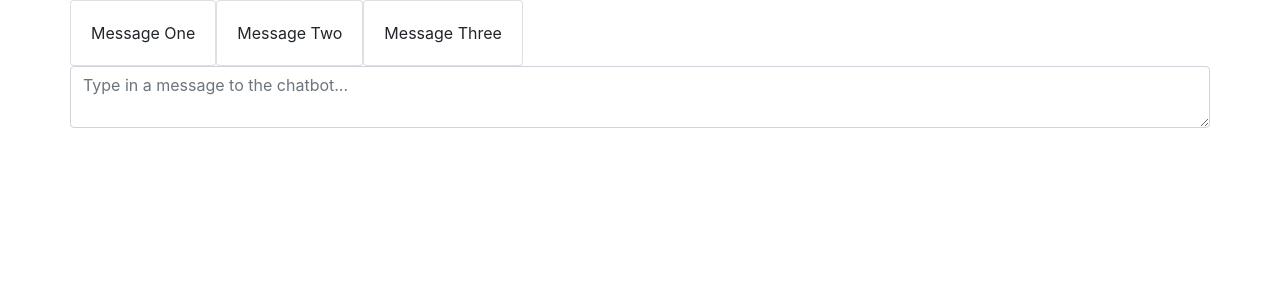
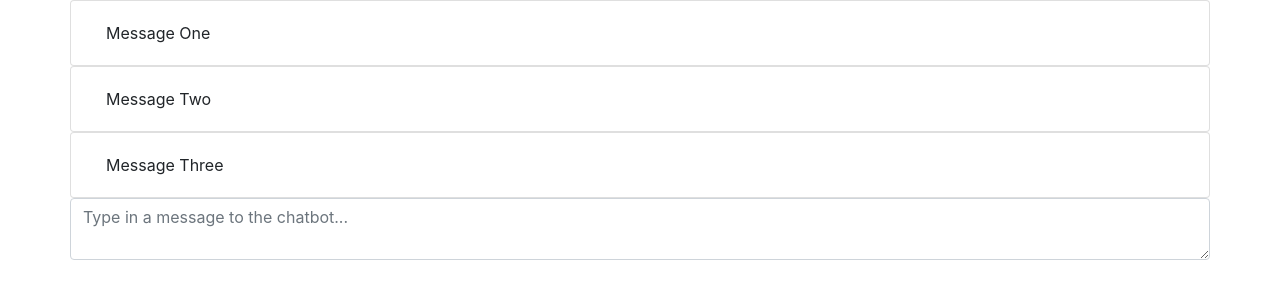
Before and after one commit to sam-thecoder/django-chat, a Django app: page / in a window 1280 px wide. Shown: the part 56-356 px from the top of the page. Run offline with Django 3.2, Linux system fonts and the light colour scheme; some libraries are stand-ins or nearby versions.

Commit message:
class change

```diff
--- a/comedy/templates/home.html
+++ b/comedy/templates/home.html
@@ -7,19 +7,19 @@
 {% block content %}
   <div id="app" class="container">
   	<div class="row align-items-start">
-  		<div class="card">
+  		<div class="card col-md-12">
   			<div class="card-body">
   				Message One
   			</div>
   		</div>
 
-  		<div class="card">
+  		<div class="card col-md-12">
   			<div class="card-body">
   				Message Two
   			</div>
   		</div>
 
-  		<div class="card">
+  		<div class="card col-md-12">
   			<div class="card-body">
   				Message Three
   			</div>
```
